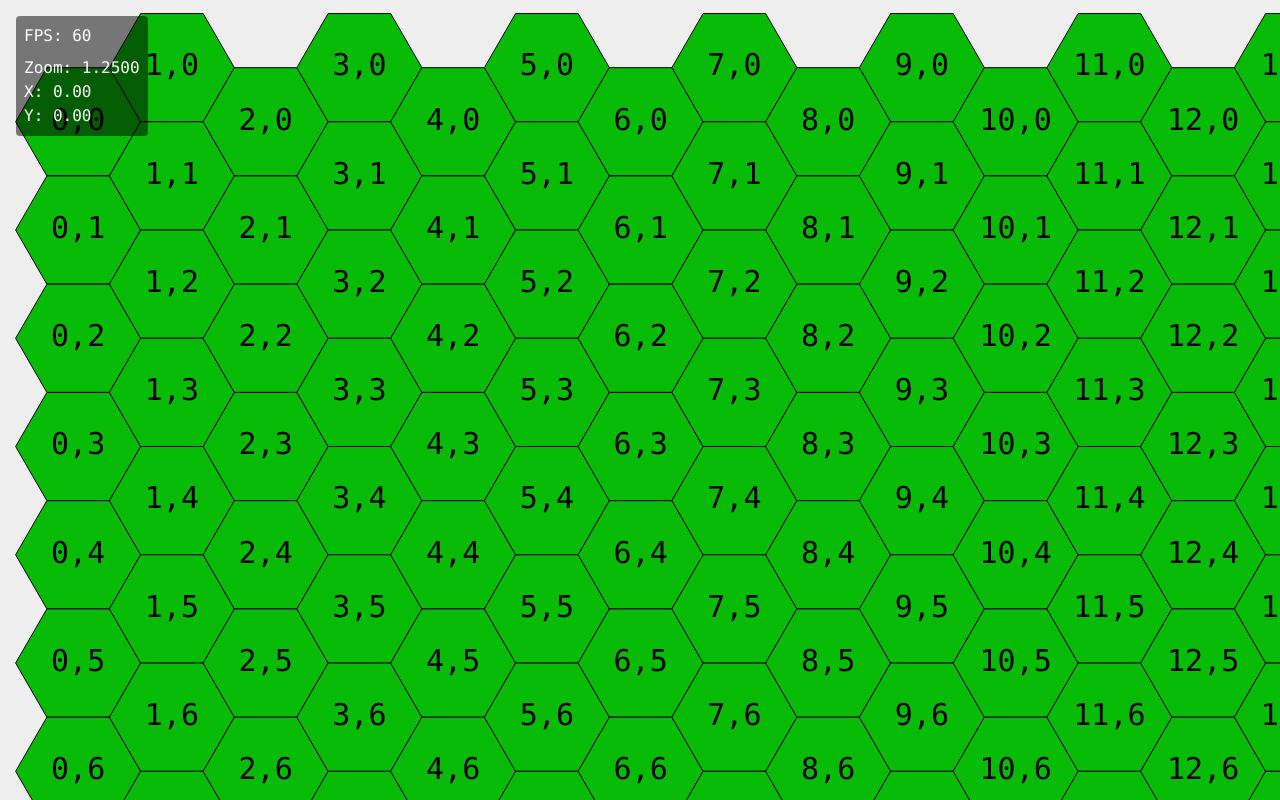
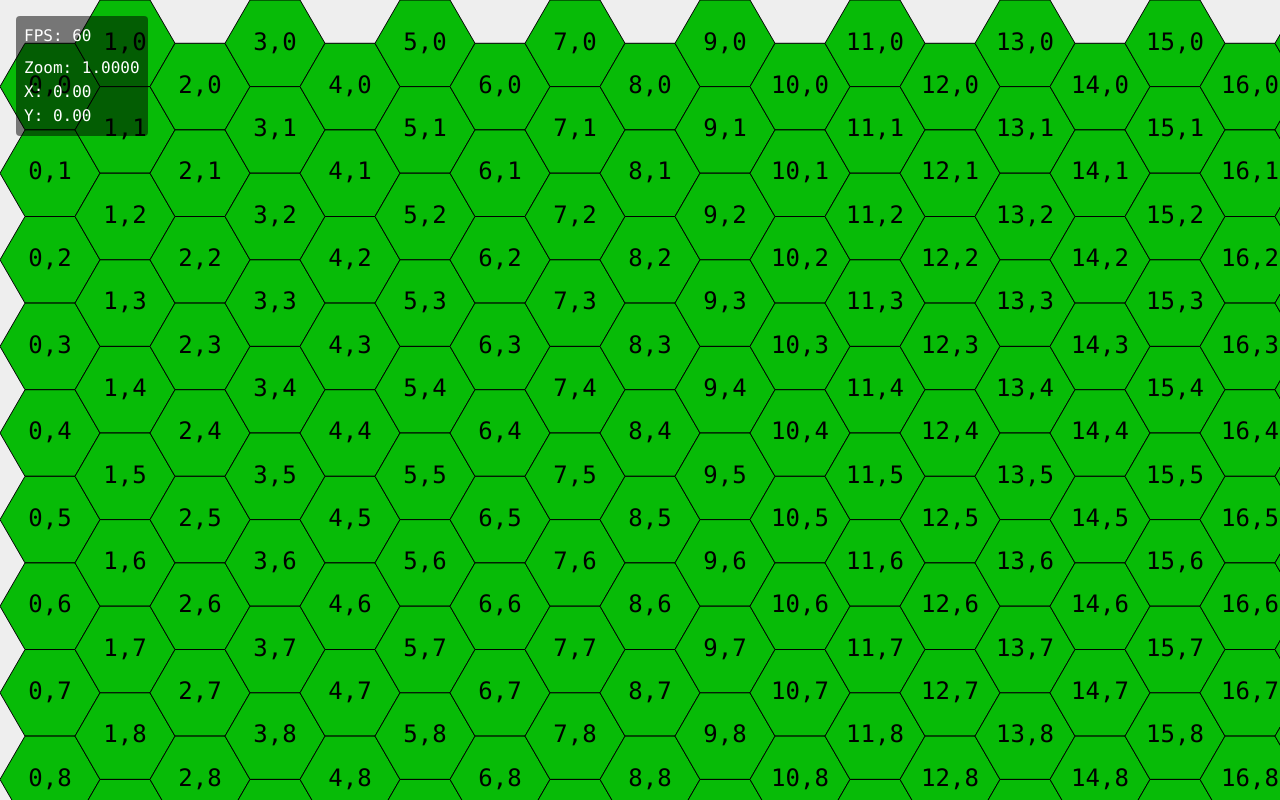
Before and after one commit to SeriousGuy888/HataSimulatorPrototype, a SvelteKit app: page / in a window 1280 px wide. Built offline with nearby package versions, Linux system fonts and the light colour scheme.

Commit message:
add min and max zoom

```diff
--- a/src/routes/GameWorld.svelte
+++ b/src/routes/GameWorld.svelte
@@ -6,10 +6,14 @@
 
   export let tilemap: Tilemap
 
+  const zoomStep = 1.125
+  const maxZoom = zoomStep ** 8
+  const minZoom = zoomStep ** -8
+
   let view = {
     x: 0,
     y: 0,
-    zoom: 1.25,
+    zoom: 1,
   }
   let isPanning = false
   let lastMouseX = 0
@@ -130,12 +134,14 @@
       const worldX = screenX / view.zoom + view.x
       const worldY = screenY / view.zoom + view.y
 
-      const zoomStep = 1.25
       if (event.deltaY > 0) {
         view.zoom /= zoomStep // Zoom out
       } else {
         view.zoom *= zoomStep // Zoom in
       }
+
+      // Clamp zoom
+      view.zoom = Math.max(minZoom, Math.min(maxZoom, view.zoom))
 
       // Calculate new view offset so that the cursor position in world coordinates
       view.x = worldX - screenX / view.zoom
```
